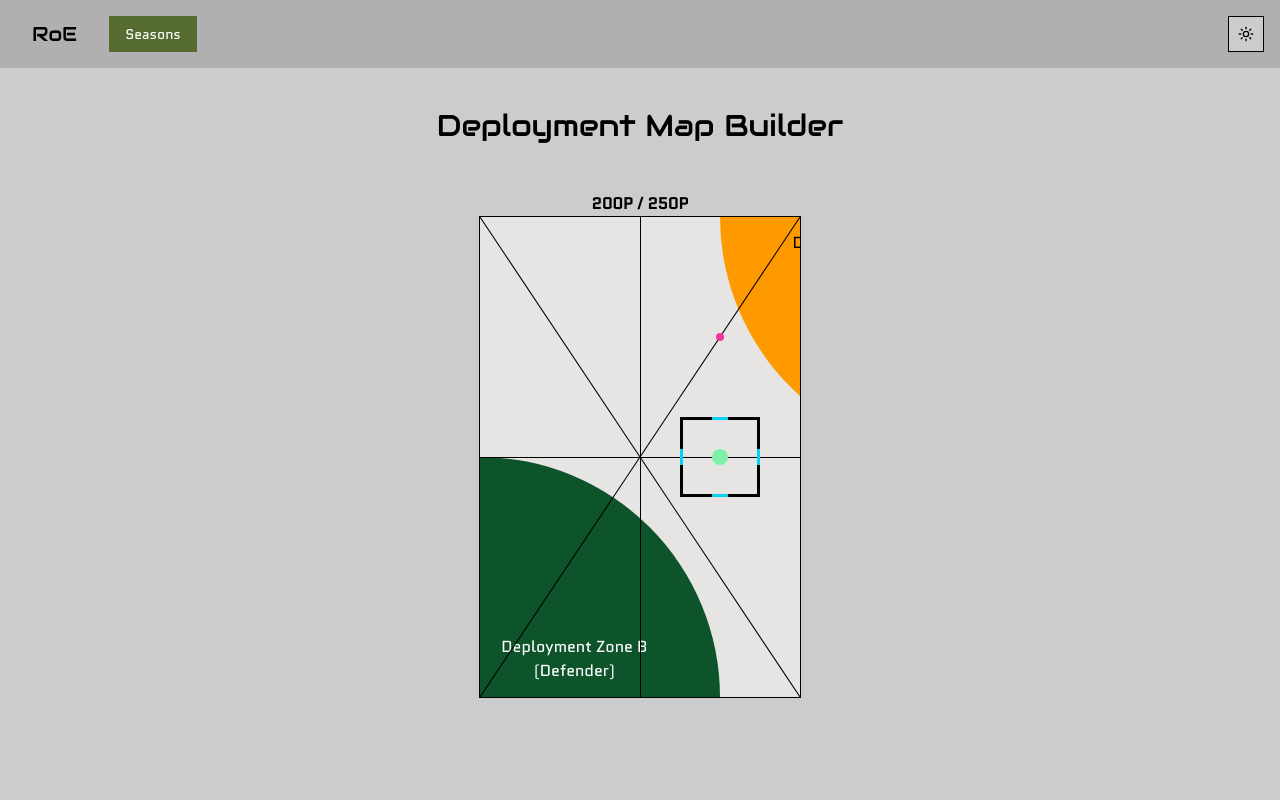
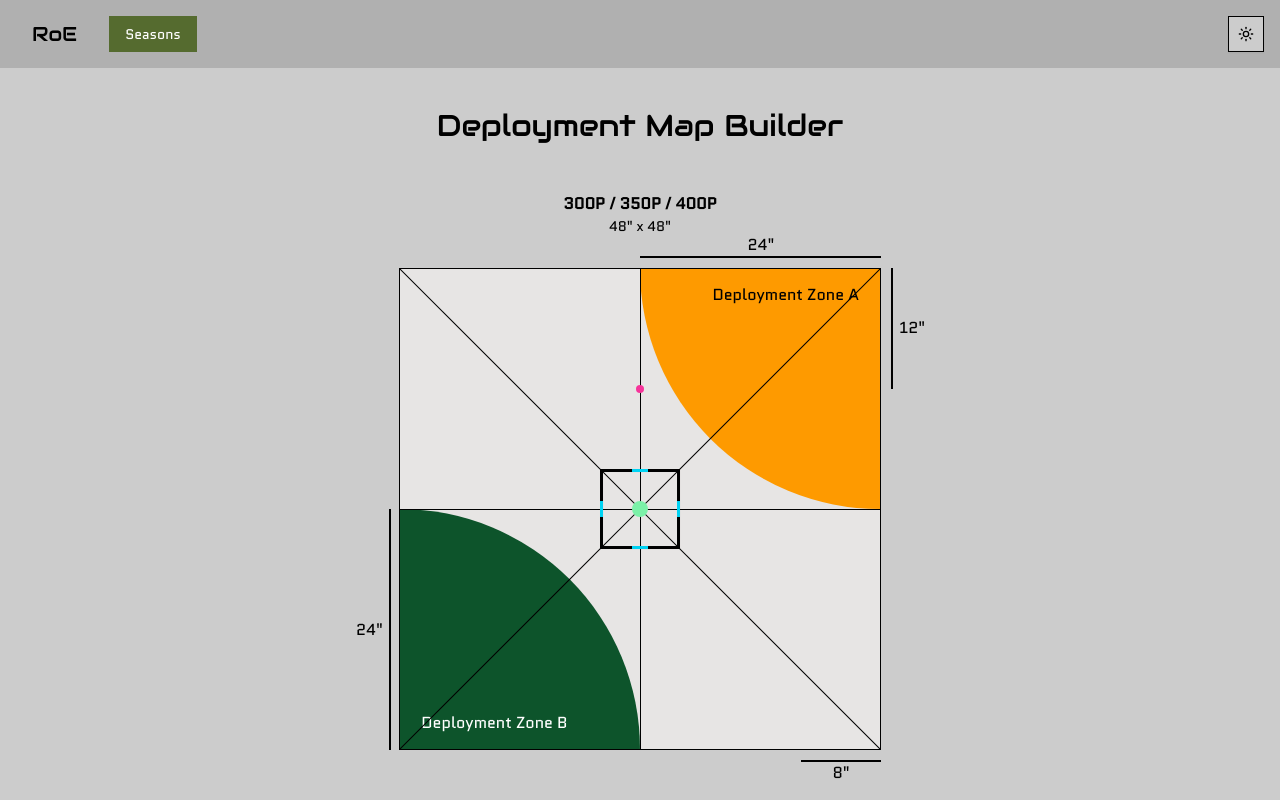
Before and after one commit to JosephMassie/rules_of_engagement, a Next.js app: page /map_builder in a window 1280 px wide. Built offline with nearby package versions, Linux system fonts and the light colour scheme.

Commit message:
Refined logic for calculating diagonal lines drawn   on deployment maps
Add the ability to add "guide" rulers to deployment
  maps enabling users to quickly see how a table needs
  to be setup at a glance.

```diff
--- a/src/app/map_builder/page.tsx
+++ b/src/app/map_builder/page.tsx
@@ -6,7 +6,7 @@ import DeploymentMapDisplay from '@/components/deployment_map';
 
 export default function MapBuilder() {
     const [map, setMap] = useState<DeploymentMap | null>({
-        gameSizes: '200P / 250P',
+        gameSizes: '300P / 350P / 400P',
         zones: [
             {
                 name: 'Deployment Zone A',
@@ -16,7 +16,7 @@ export default function MapBuilder() {
                 shape: 'circle',
             },
             {
-                name: 'Deployment Zone B (Defender)',
+                name: 'Deployment Zone B',
                 position: [0, 48],
                 size: 48,
                 color: 'bg-green-900 text-white',
@@ -41,7 +41,7 @@ export default function MapBuilder() {
             },
             {
                 name: 'center-line',
-                position: [16, 0],
+                position: [24, 0],
                 size: 1,
                 color: 'bg-black',
                 shape: 'vert-line',
@@ -49,7 +49,7 @@ export default function MapBuilder() {
             },
             {
                 name: 'center-line',
-                position: [16, 24],
+                position: [24, 24],
                 size: 1,
                 color: 'bg-black',
                 shape: 'diag-line-flipped',
@@ -57,7 +57,7 @@ export default function MapBuilder() {
             },
             {
                 name: 'center-line',
-                position: [16, 24],
+                position: [24, 24],
                 size: 1,
                 color: 'bg-black',
                 shape: 'diag-line',
@@ -87,6 +87,32 @@ export default function MapBuilder() {
                 color: 'bg-green-300',
             },
         ],
+        rulers: [
+            {
+                length: 24,
+                placement: 'left',
+                start: [0, 24],
+                end: [0, 48],
+            },
+            {
+                length: 24,
+                placement: 'top',
+                start: [24, 0],
+                end: [48, 0],
+            },
+            {
+                length: 12,
+                placement: 'right',
+                start: [48, 0],
+                end: [48, 12],
+            },
+            {
+                length: 8,
+                placement: 'bottom',
+                start: [48, 48],
+                end: [40, 48],
+            },
+        ],
     });
 
     return (
@@ -94,7 +120,7 @@ export default function MapBuilder() {
             <h1 className="mb-8 text-2xl md:text-3xl font-decorative">
                 Deployment Map Builder
             </h1>
-            <div className="flex justify-center">
+            <div className="flex flex-col items-center justify-center">
                 <DeploymentMapDisplay map={map} />
             </div>
         </>
--- a/src/components/deployment_map.tsx
+++ b/src/components/deployment_map.tsx
@@ -6,29 +6,45 @@ type Props = HTMLProps<HTMLDivElement> & {
     map: DeploymentMap | null;
 };
 
+const MAP_SIZES = {
+    large: 48,
+    medium: 32,
+    small: 24,
+};
+
 const MapBase = ({
     children,
     className,
+    dimensions,
     ...props
-}: HTMLProps<HTMLDivElement>) => (
+}: HTMLProps<HTMLDivElement> & { dimensions: MapPosition }) => {
+    const [width, height] = dimensions;
+    const ratio = width / height;
+
+    return (
         <div
             className={clsx(
-            'w-[320px] h-120 bg-stone-200 text-black border border-black box-content relative overflow-hidden',
-            className
+                'w-[80vw] max-w-55 sm:max-w-75 bg-stone-200 text-black border border-black box-content relative overflow-hidden',
+                className,
+                {
+                    'sm:max-w-120': ratio === 1,
+                }
             )}
+            style={{ aspectRatio: `${width}/${height}` }}
             {...props}>
             {children}
         </div>
     );
+};
 
 const determineMapDimensions = (gameSizes: GameSize): MapPosition => {
     switch (gameSizes) {
         case '150P':
-            return [24, 32];
+            return [MAP_SIZES.small, MAP_SIZES.medium];
         case '200P / 250P':
-            return [32, 48];
+            return [MAP_SIZES.medium, MAP_SIZES.large];
         case '300P / 350P / 400P':
-            return [48, 48];
+            return [MAP_SIZES.large, MAP_SIZES.large];
         default:
             throw new TypeError('Invalid game size');
     }
@@ -56,16 +72,24 @@ const sizeToCss = (objSize: MapPosition, dimensions: MapPosition) => {
 
 const DeploymentMapDisplay: React.FC<Props> = ({ map, ...props }) => {
     if (!map) {
-        return <MapBase {...props}></MapBase>;
+        return <MapBase dimensions={[48, 48]} {...props}></MapBase>;
     }
 
     const dimensions = determineMapDimensions(map.gameSizes);
-    const [width, height] = dimensions;
+    const [mapWidth, mapHeight] = dimensions;
+    const longestSide = mapWidth >= mapHeight ? mapWidth : mapHeight;
 
     return (
+        <>
+            <div className="mb-8">
+                <h3 className="font-semibold">{map.gameSizes}</h3>
+                <p className="font-extralight text-sm">
+                    {`${mapWidth}"`} x {`${mapHeight}"`}
+                </p>
+            </div>
+
             <div className="relative">
-            <h3 className="font-semibold">{map.gameSizes}</h3>
-            <MapBase {...props}>
+                <MapBase dimensions={dimensions} {...props}>
                     <div>
                         {map.zones.map(
                             (
@@ -81,7 +105,7 @@ const DeploymentMapDisplay: React.FC<Props> = ({ map, ...props }) => {
                                 i
                             ) => {
                                 const key = `${name}-${i}`;
-                            let longestSide = 0;
+
                                 let length = 0;
                                 let angle = 0;
 
@@ -131,7 +155,7 @@ const DeploymentMapDisplay: React.FC<Props> = ({ map, ...props }) => {
                                                 )}
                                                 style={{
                                                     height: `${
-                                                    (size / height) * 100
+                                                        (size / mapHeight) * 100
                                                     }%`,
                                                     ...positionToCss(
                                                         position,
@@ -221,15 +245,14 @@ const DeploymentMapDisplay: React.FC<Props> = ({ map, ...props }) => {
                                                 }}></div>
                                         );
                                     case 'diag-line':
-                                    longestSide =
-                                        width >= height ? width : height;
                                         length =
                                             (Math.sqrt(
-                                            width * width + height * height
+                                                mapWidth * mapWidth +
+                                                    mapHeight * mapHeight
                                             ) /
                                                 longestSide) *
                                             100;
-                                    angle = Math.atan2(width, height);
+                                        angle = Math.atan2(mapWidth, mapHeight);
                                         return (
                                             <div
                                                 key={key}
@@ -248,15 +271,14 @@ const DeploymentMapDisplay: React.FC<Props> = ({ map, ...props }) => {
                                                 }}></div>
                                         );
                                     case 'diag-line-flipped':
-                                    longestSide =
-                                        width >= height ? width : height;
                                         length =
                                             (Math.sqrt(
-                                            width * width + height * height
+                                                mapWidth * mapWidth +
+                                                    mapHeight * mapHeight
                                             ) /
                                                 longestSide) *
                                             100;
-                                    angle = Math.atan2(width, height);
+                                        angle = Math.atan2(mapWidth, mapHeight);
                                         return (
                                             <div
                                                 key={key}
@@ -282,7 +304,8 @@ const DeploymentMapDisplay: React.FC<Props> = ({ map, ...props }) => {
                         )}
                     </div>
                     <div className="z-10">
-                    {map.objects.map(({ name, position, size, color }, i) => (
+                        {map.objects.map(
+                            ({ name, position, size, color }, i) => (
                                 <div
                                     key={`${name}-${i}`}
                                     data-type="object"
@@ -294,10 +317,100 @@ const DeploymentMapDisplay: React.FC<Props> = ({ map, ...props }) => {
                                     style={{
                                         ...positionToCss(position, dimensions),
                                     }}></div>
-                    ))}
+                            )
+                        )}
                     </div>
                 </MapBase>
+                {map.rulers?.map(({ length, start, end, placement }, i) => {
+                    let [x, y] = start ?? [0, 0];
+                    let [x2, y2] = end;
+                    let maxLength = longestSide;
+
+                    // Apply offset to start and end positions if placement
+                    // is outside
+                    // also determine max length for percentage based
+                    // calculations
+                    const offSet = 1;
+                    switch (placement) {
+                        case 'left':
+                            x -= offSet;
+                            x2 -= offSet;
+                            maxLength = mapHeight;
+                            break;
+                        case 'right':
+                            x += offSet;
+                            x2 += offSet;
+                            maxLength = mapHeight;
+                            break;
+                        case 'top':
+                            y -= offSet;
+                            y2 -= offSet;
+                            maxLength = mapWidth;
+                            break;
+                        case 'bottom':
+                            y += offSet;
+                            y2 += offSet;
+                            maxLength = mapWidth;
+                            break;
+                        case 'inside':
+                            // Do nothing as the position is within the map
+                            break;
+                        default:
+                            console.error(
+                                'unknown map ruler placement',
+                                placement
+                            );
+                    }
+
+                    const cssPos = positionToCss([x, y], dimensions);
+
+                    /* After calculating the CSS position invert start and end y positions
+                     * since the relative coordinate system use in the map has +y going down
+                     */
+                    y2 *= -1;
+                    y *= -1;
+
+                    const rulerLength = Math.sqrt(
+                        (x2 - x) ** 2 + (y2 - y) ** 2
+                    );
+                    console.log(`ruler`, {
+                        rulerLength,
+                        start,
+                        end,
+                        delta: [x2 - x, y2 - y],
+                    });
+                    const rulerAngle =
+                        Math.atan2(x - x2, y - y2) * (180 / Math.PI);
+
+                    return (
+                        <div
+                            key={`${length}-${i}`}
+                            data-type="ruler"
+                            className={clsx(
+                                'absolute origin-top-left w-0.5 bg-black'
+                            )}
+                            style={{
+                                height: `${(rulerLength / maxLength) * 100}%`,
+                                ...cssPos,
+                                transform: `rotate(${rulerAngle}deg)`,
+                            }}>
+                            <div
+                                className={clsx(
+                                    'absolute top-1/2 -translate-y-1/2',
+                                    {
+                                        'right-2': placement === 'left',
+                                        'left-2': placement === 'right',
+                                        'left-1': placement === 'bottom',
+                                    }
+                                )}
+                                style={{
+                                    transform: `rotate(${rulerAngle * -1}deg)`,
+                                }}>{`${rulerLength}"`}</div>
                         </div>
+                    );
+                })}
+            </div>
+        </>
     );
 };
 
--- a/types/mission.d.ts
+++ b/types/mission.d.ts
@@ -28,7 +28,12 @@ export type DeploymentMap = {
         excludeKey?: boolean;
     }>;
     gameSizes: GameSize;
-    measurements?: Array<{ length: string; position: string }>;
+    rulers?: Array<{
+        length: number;
+        placement: 'left' | 'right' | 'top' | 'bottom' | 'inside';
+        start?: MapPosition;
+        end: MapPosition;
+    }>;
 };
 
 export type DeploymentTableEntry = {
```
Lines whose indentation alone changed are shown as unchanged.
